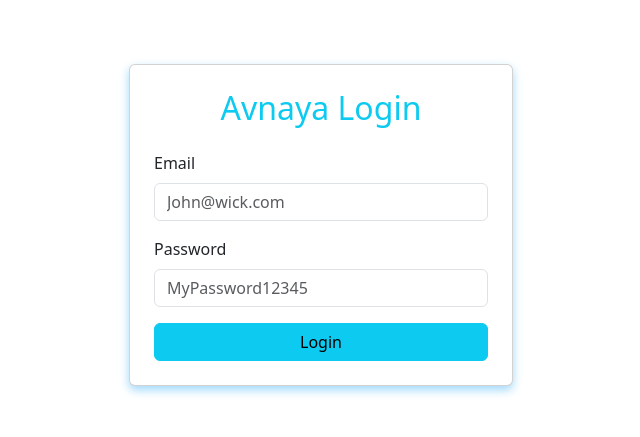
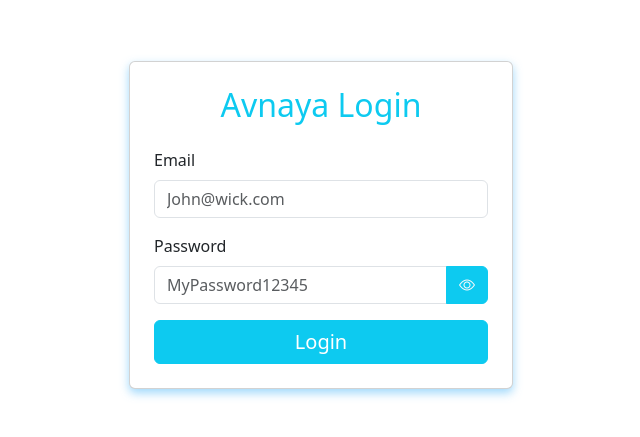
Before and after one commit to RajaAkashk/crm-app-frontend, a React (Vite) app: page / in a window 1280 px wide. Shown: the part 175-612 px from the top of the page, without its empty margins (319-959 px from the left). Built offline with nearby package versions, Linux system fonts and the light colour scheme.

Commit message:
added login logic

```diff
--- a/src/Components/Sidenav.jsx
+++ b/src/Components/Sidenav.jsx
@@ -8,21 +8,14 @@ function Sidenav() {
 
       <nav className="d-flex flex-column">
         <NavLink
-          to="/"
+          to="/dashboard"
           className={({ isActive }) =>
             `text-black fs-5 fw-medium mb-3  ${isActive ? "active-link" : ""}`
           }
         >
           Leads
         </NavLink>
-        {/* <NavLink
-          to="/sales"
-          className={({ isActive }) =>
-            `text-black fs-5 fw-medium  mb-3 ${isActive ? "active-link" : ""}`
-          }
-        >
-          Sales
-        </NavLink> */}
+
         <NavLink
           to="/salesAgent"
           className={({ isActive }) =>
--- a/src/Features/comments/commentSlice.js
+++ b/src/Features/comments/commentSlice.js
@@ -38,7 +38,7 @@ export const addNewComment = createAsyncThunk(
         }
       );
       console.log("addNewComment response.data", response.data);
-      return response.data;
+      return response.data.savedComment;
     } catch (error) {
       console.log("Error in adding new comment", error);
       return rejectWithValue(error || "Failed to add comment");
--- a/src/Pages/EditLeadPage.jsx
+++ b/src/Pages/EditLeadPage.jsx
@@ -44,9 +44,11 @@ function EditLeadPage() {
       setFormData({
         name: leads.name || "",
         source: leads.source || "",
-        salesAgent: leads.salesAgent._id || "",
+        salesAgent: leads.salesAgent?._id || "",
         status: leads.status || "",
-        tags: leads.tags.map((tag) => tag._id) || "",
+        tags:
+          (Array.isArray(leads.tags) && leads.tags?.map((tag) => tag._id)) ||
+          "",
         timeToClose: leads.timeToClose || "",
         priority: leads.priority || "",
       });
--- a/src/Pages/LeadDetailsPage.jsx
+++ b/src/Pages/LeadDetailsPage.jsx
@@ -41,7 +41,7 @@ function LeadDetailsPage() {
     const resultAction = await dispatch(addNewComment({ newComment, id }));
     console.log("resultAction: ", resultAction);
 
-    if (resultAction.payload?.message) {
+    if (resultAction.payload) {
       setDisplay(false);
       setComment("");
     } else {
--- a/src/Pages/LoginPage.jsx
+++ b/src/Pages/LoginPage.jsx
@@ -6,31 +6,30 @@ const LoginPage = () => {
   const navigate = useNavigate();
   const [email, setEmail] = useState("");
   const [password, setPassword] = useState("");
+  const [showPassword, setShowPassword] = useState(false);
+  const [loading, setLoading] = useState(false);
 
   const handleLogin = async (e) => {
     e.preventDefault();
+    setLoading(true);
     try {
       const response = await axios.post(
         "https://backend-mp-2-93lr.vercel.app/api/login",
-        {
-          email,
-          password,
-        }
+        { email, password }
       );
 
       const { token, user } = response.data;
+      localStorage.setItem("authToken", token);
+      localStorage.setItem("user", JSON.stringify(user));
 
-      // Store token and user info in local storage
-      localStorage.setItem("authToken", token);
-      localStorage.setItem("user", JSON.stringify(user)); // Store user details
-
-      // Redirect to dashboard
+      setLoading(false);
       alert("Login Successfully");
       navigate("/dashboard");
     } catch (error) {
       const errorMessage = error.response
         ? error.response.data.error || "Login Failed"
         : "Login Failed: Network error";
+      setLoading(false);
       alert(errorMessage);
     }
   };
@@ -38,7 +37,7 @@ const LoginPage = () => {
   return (
     <div className="container d-flex justify-content-center align-items-center vh-100">
       <div
-        className="card  p-4"
+        className="card p-4"
         style={{
           width: "30vw",
           boxShadow: "0 4px 10px rgba(135, 206, 250, 0.8)",
@@ -57,19 +56,46 @@ const LoginPage = () => {
               required
             />
           </div>
-          <div className="mb-3">
+
+          {/* Password Input with See/Unsee Feature */}
+          <div className="mb-3 position-relative">
             <label className="form-label">Password</label>
+            <div className="input-group">
               <input
-              type="password"
+                type={showPassword ? "text" : "password"}
                 className="form-control"
                 placeholder="MyPassword12345"
                 value={password}
                 onChange={(e) => setPassword(e.target.value)}
                 required
               />
+              <button
+                type="button"
+                className="btn btn-info text-light"
+                onClick={() => setShowPassword(!showPassword)}
+              >
+                {showPassword ? (
+                  <i className="bi bi-eye-slash"></i>
+                ) : (
+                  <i className="bi bi-eye"></i>
+                )}
+              </button>
             </div>
-          <button type="submit" className="btn btn-info w-100">
-            Login
+          </div>
+
+          {/* Login Button */}
+          <button
+            type="submit"
+            disabled={loading}
+            className="btn text-white fs-5 btn-info w-100"
+          >
+            {loading ? (
+              <div className="spinner-border text-light" role="status">
+                <span className="visually-hidden">Loading...</span>
+              </div>
+            ) : (
+              "Login"
+            )}
           </button>
         </form>
       </div>
--- a/src/Pages/SettingPage.jsx
+++ b/src/Pages/SettingPage.jsx
@@ -7,6 +7,7 @@ import {
   deleteSalesAgent,
 } from "../Features/salesAgents/salesAgentSlice";
 import { Link } from "react-router-dom";
+import { useNavigate } from "react-router-dom";
 import { useSearchParams } from "react-router-dom";
 
 function SettingPage() {
@@ -35,6 +36,13 @@ function SettingPage() {
 
   const handleDeleteSalesAgent = (id) => {
     dispatch(deleteSalesAgent(id));
+  };
+
+  const navigate = useNavigate();
+  const handleLogOut = () => {
+    localStorage.removeItem("user");
+    localStorage.removeItem("authToken");
+    navigate("/");
   };
 
   return (
@@ -77,7 +85,7 @@ function SettingPage() {
                             </div>
                             <div className="mt-4 d-flex justify-content-between">
                               <Link
-                                to={`/lead/${lead._id}`}
+                                to={`/edit/lead/${lead._id}`}
                                 className="btn btn-outline-info"
                               >
                                 <i class="bi bi-pencil-square"></i>
@@ -132,6 +140,14 @@ function SettingPage() {
                 </div>
               </div>
             )}
+            <div>
+              <button
+                onClick={handleLogOut}
+                className="mb-5 btn text-white btn-info float-end"
+              >
+                <i class="bi bi-box-arrow-left me-2"></i>Log Out
+              </button>
+            </div>
           </div>
         </div>
       </div>
```
Lines whose indentation alone changed are shown as unchanged.
